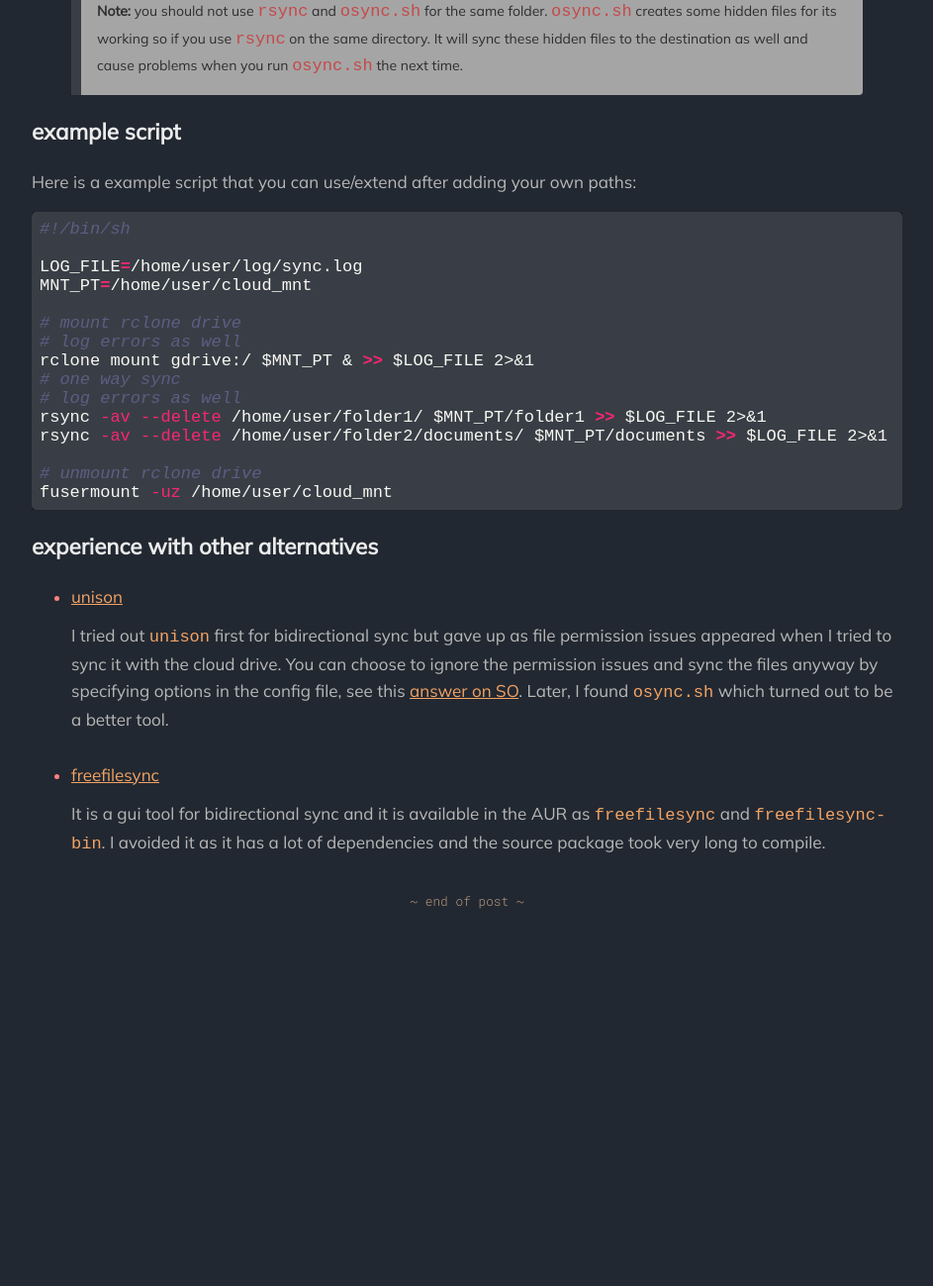
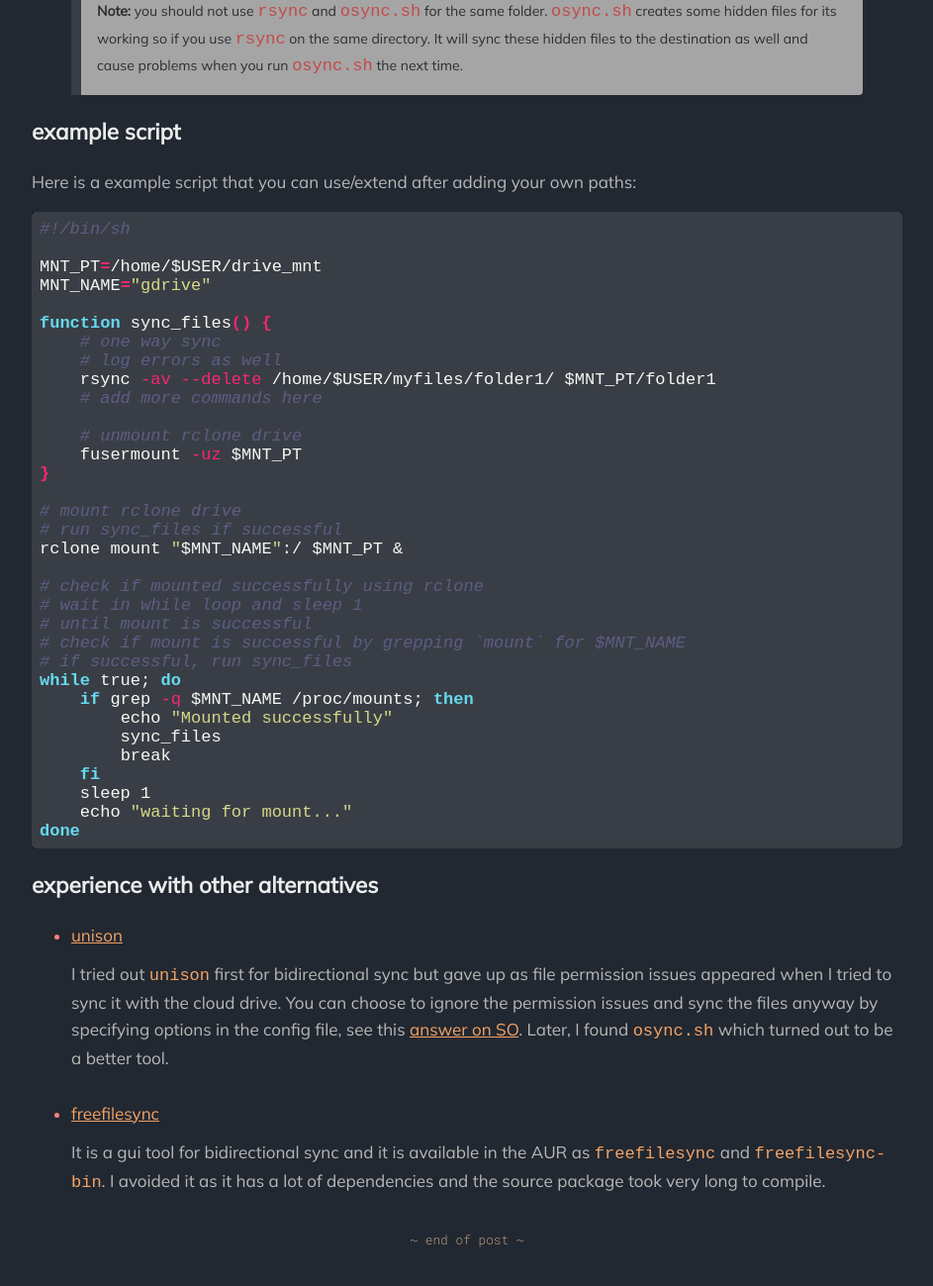
Before and after one commit to rusty-electron/rusty-electron.github.io, a Jekyll site: the page built from blog/_posts/2022-08-04-setting-up-cloud-folder-sync-with-rclone.md, in a window 1280 px wide and 1400 px high, scrolled down 3077 px. Shown: the top 1299 px of the window at 99% size, without its empty margins (168-1111 px from the left). Built offline with Jekyll 4.4.1, drawn with Linux system fonts in a browser that asks for light colours; before the commit the page ends 4213 px from its top, so only the background shows below that.

Commit message:
better example script

````diff
--- a/blog/_posts/2022-08-04-setting-up-cloud-folder-sync-with-rclone.md
+++ b/blog/_posts/2022-08-04-setting-up-cloud-folder-sync-with-rclone.md
@@ -131,19 +131,37 @@
 ```bash
 #!/bin/sh
 
-LOG_FILE=/home/user/log/sync.log
-MNT_PT=/home/user/cloud_mnt
+MNT_PT=/home/$USER/drive_mnt
+MNT_NAME="gdrive"
+
+function sync_files() {
+    # one way sync
+    # log errors as well
+    rsync -av --delete /home/$USER/myfiles/folder1/ $MNT_PT/folder1
+    # add more commands here
+
+    # unmount rclone drive
+    fusermount -uz $MNT_PT
+}
 
 # mount rclone drive
-# log errors as well
-rclone mount gdrive:/ $MNT_PT & >> $LOG_FILE 2>&1
-# one way sync
-# log errors as well
-rsync -av --delete /home/user/folder1/ $MNT_PT/folder1 >> $LOG_FILE 2>&1
-rsync -av --delete /home/user/folder2/documents/ $MNT_PT/documents >> $LOG_FILE 2>&1
+# run sync_files if successful
+rclone mount "$MNT_NAME":/ $MNT_PT &
 
-# unmount rclone drive
-fusermount -uz /home/user/cloud_mnt
+# check if mounted successfully using rclone
+# wait in while loop and sleep 1
+# until mount is successful
+# check if mount is successful by grepping `mount` for $MNT_NAME
+# if successful, run sync_files
+while true; do
+    if grep -q $MNT_NAME /proc/mounts; then
+        echo "Mounted successfully"
+        sync_files
+        break
+    fi
+    sleep 1
+    echo "waiting for mount..."
+done
 ```
 
 ### experience with other alternatives
````
